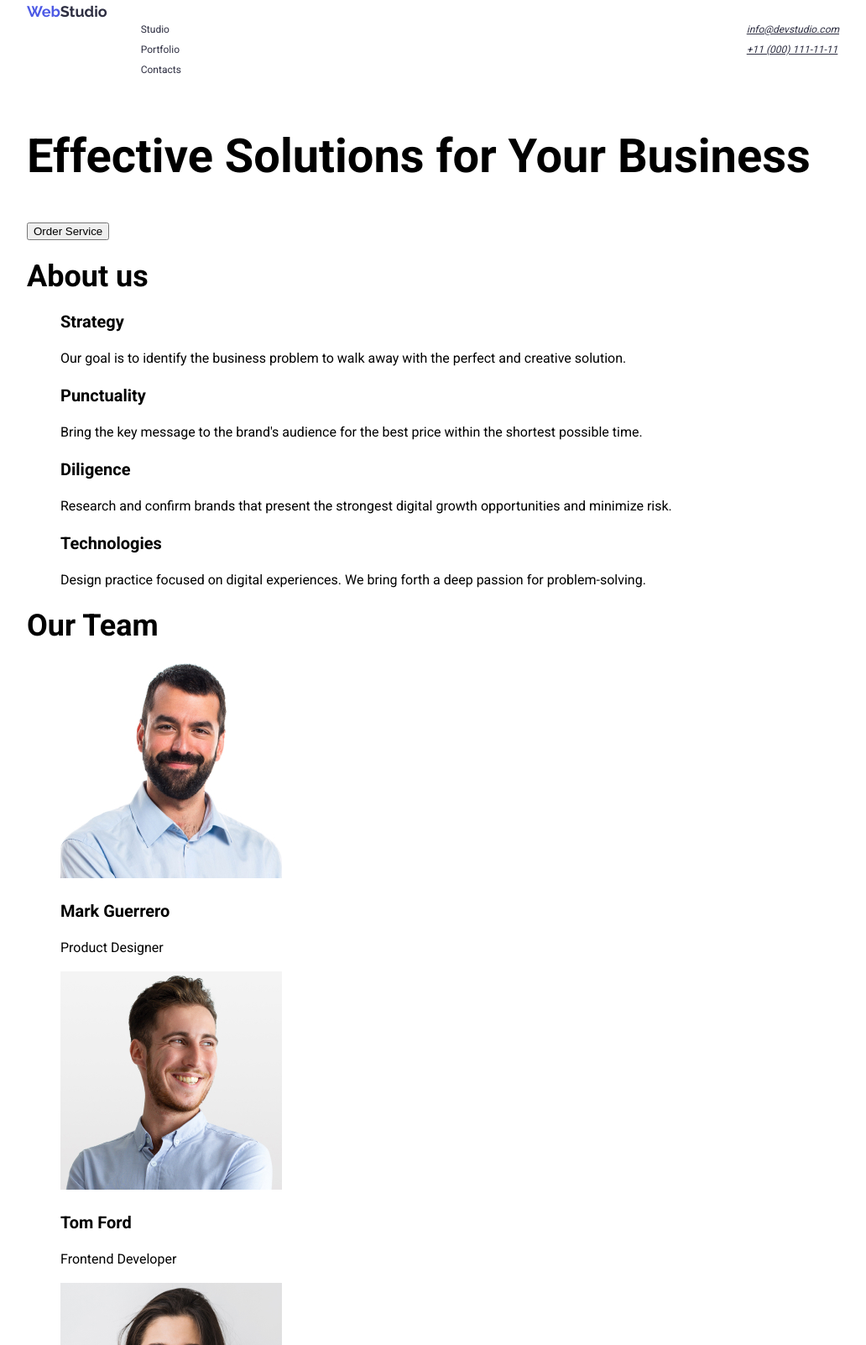
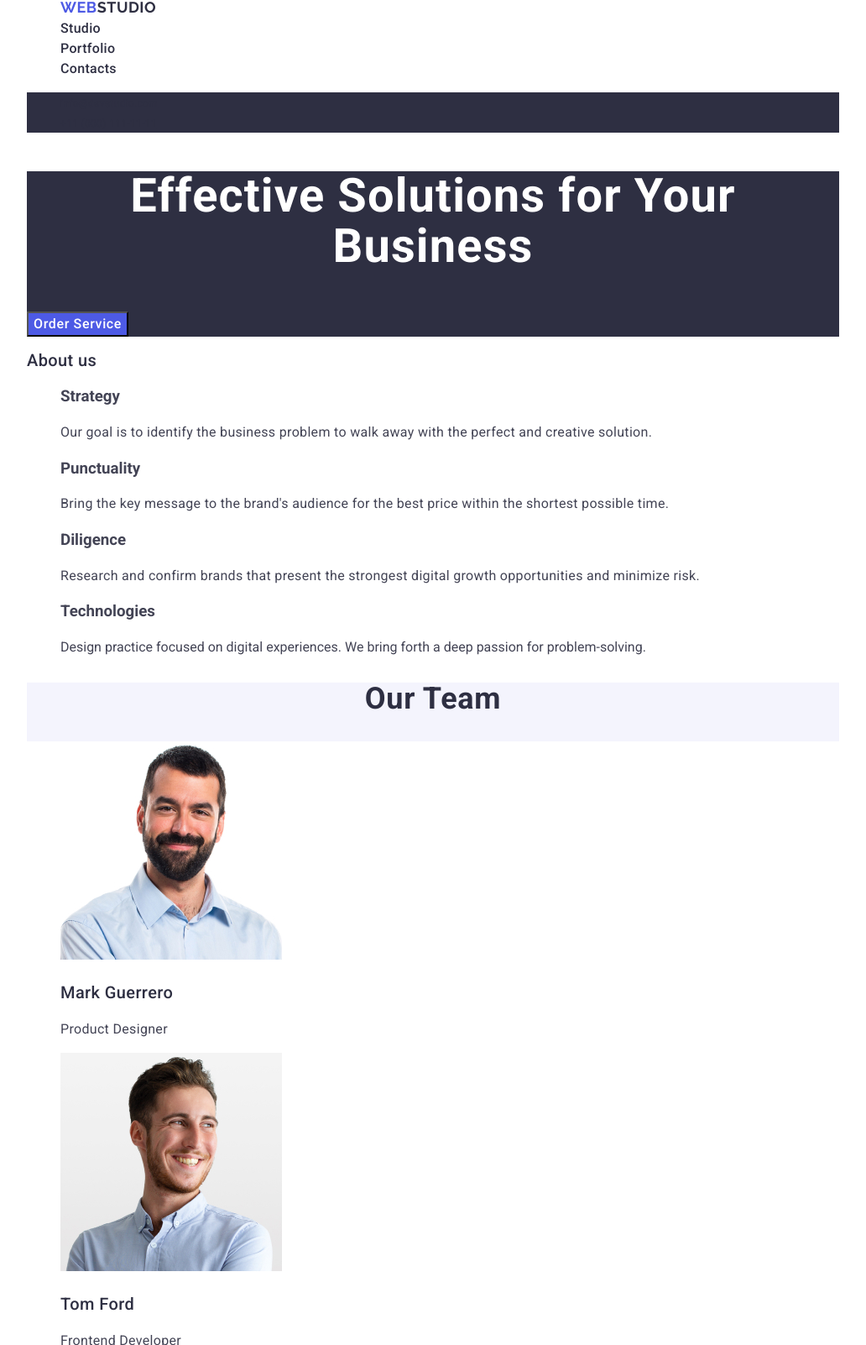
Before and after one commit to 777Pavel777/goit-markup-hw-02, a plain HTML site: page index.html in a window 1280 px wide. Shown: the part 18-1620 px from the top of the page at 84% size, without its empty margins (124-1156 px from the left). Drawn offline with Linux system fonts and the light colour scheme.

Commit message:
edits for html+css file

```diff
--- a/css/styles.css
+++ b/css/styles.css
@@ -1,37 +1,13 @@
 body {
   margin: 0 156px;
-  font-family: 'Roboto', 'Open Sans', sans-serif;
+  font-family: 'Roboto', sans-serif;
   font-weight: Regular;
   font-size: 16px;
   line-height: 24px;
-  letter-spacing: 2%;
-}
+  letter-spacing: 1.5;
 
-header {
-    display: flex;
-    justify-content: space-between;
-    margin-top: 24px;
-
-}
-nav {
-    display: flex;
-    justify-content: space-between;
-}
-
-h1 {
-  font-weight: 'Bold';
-  font-size: 56px;
-  line-height: 60px;
-}
-
-h2 {
-  font-weight: 'Bold';
-  font-size: 36px;
-}
-
-h3 {
-  font-weight: 'Medium';
-  font-size: 20px;
+  color: #434455;
+  background-color: #ffffff;
 }
 
 a {
@@ -42,35 +18,175 @@ a {
   text-decoration: underline;
   color: #2e2f42;
 }
+
 ul {
   list-style-type: none;
 }
+
+.contacts {
+  font-style: normal;
+}
+
+/* HEADER */
 
 .logo {
   font-family: 'Raleway', sans-serif;
   font-weight: bold;
   font-size: 18px;
   text-decoration: none;
-}
-
-.logo-web {
+  line-height: 1.17;
+  letter-spacing: 0.03em;
+  text-transform: uppercase;
   color: #4d5ae5;
 }
 
-.menu-nav .nav-link {
-    font-weight: medium;
+.logo-studio {
+  color: #2e2f42;
+}
+
+ul .nav-link {
+  font-weight: 500;
+  font-size: 16px;
+  line-height: 1.5;
+  letter-spacing: 0.02em;
   color: #2e2f42;
   text-decoration: none;
-
-    transition: 0.5s ;
 }
 
-.menu-nav .nav-link:hover,
-.menu-nav .nav-link:focus {
-    color: #404BBF;
-    text-decoration: underline 2px #404BBF;
+ul .nav-link:hover,
+ul .nav-link:focus {
+  color: #404bbf;
+  text-decoration: underline 2px #404bbf;
+}
+
+.contacts {
+  font-size: 16px;
+  line-height: 1.5;
+  letter-spacing: 0.02em;
+  color: #434455;
+}
+
+.contacts:hover,
+.contacts:focus {
+  color: #404bbf;
+}
+
+/* BUTTON*/
+
+.title {
+  background-color: #2e2f42;
+}
+
+.title-text {
+  font-size: 56px;
+  line-height: 1.07;
+  text-align: center;
+  letter-spacing: 0.02em;
+  color: #ffffff;
+
 }
 
 .title-btn {
+  font-family: 'Roboto', sans-serif;
+  background-color: #4d5ae5;
+  font-weight: 500;
+  font-size: 16px;
+  line-height: 1.5;
+  letter-spacing: 0.04em;
+  color: #ffffff;
   cursor: pointer;
 }
+
+.title-btn:hover,
+.title-btn:focus {
+    color: #404BBF;
+}
+
+/* SECTOIN_1 */
+
+.about-title {
+    font-weight: 500;
+    font-size: 20px;
+    line-height: 1.2;
+    letter-spacing: 0.02em;
+    color: #2e2f42;
+}
+
+.about-text {
+    font-size: 16px;
+    line-height: 1.5;
+    letter-spacing: 0.02em;
+    color: #434455;
+}
+
+/* SECTOIN_2 */
+
+ .team {
+    background-color: #F4F4FD;
+ }
+
+ .team-title {
+    font-size: 36px;
+    line-height: 1.11;
+    text-align: center;
+    letter-spacing: 0.02em;
+    text-transform: capitalize;
+    color: #2e2f42;
+ }
+
+ .team-card {
+    background-color: #FFFFFF;
+ }
+
+ .team-card-name {
+    font-weight: 500;
+    font-size: 20px;
+    line-height: 1.2;
+    letter-spacing: 0.02em;
+    color: #2e2f42;
+ }
+
+ .team-card-subtitle {
+    font-size: 16px;
+    line-height: 1.5;
+    letter-spacing: 0.02em;
+    color: #434455;
+ }
+
+ /* SECTOIN_3 */
+
+ .portfolio-title {
+    font-size: 36px;
+    line-height: 1.11;
+    text-align: center;
+    letter-spacing: 0.02em;
+    text-transform: capitalize;
+    color: #2e2f42;
+ }
+
+ .portfolio-name {
+    font-weight: 500;
+    font-size: 20px;
+    line-height: 1.2;
+    letter-spacing: 0.02em;
+    color: #2e2f42;
+ }
+
+ .portfolio-text {
+    font-size: 16px;
+    line-height: 1.5;
+    letter-spacing: 0.02em;
+    color: #434455;
+ }
+
+ /* FOOTER */
+
+ .contacts {
+    background-color: #2e2f42;
+ }
+
+ .contacts-text {
+    line-height: 1.5;
+    letter-spacing: 0.02em;
+    color: #F4F4FD;
+ }
--- a/index.html
+++ b/index.html
@@ -15,10 +15,10 @@
   <body>
     <header>
       <nav class="menu-nav">
-        <a class="logo" href="./index.html">
-          <span class="logo-web">Web</span>Studio</a
-        >
         <ul>
+          <a class="logo" href="./index.html">
+            Web<span class="logo-studio">Studio</span></a
+          >
           <li>
             <a class="nav-link" href="#Studio">Studio</a>
           </li>
@@ -31,29 +31,29 @@
         </ul>
       </nav>
 
-      <address>
+      <address class="contacts">
         <ul>
           <li>
-            <a href="mailto:info@devstudio.com">info@devstudio.com</a>
+            <a class="contacts-mail" href="mailto:info@devstudio.com">info@devstudio.com</a>
           </li>
           <li>
-            <a href="tel:+110001111111">+11 (000) 111-11-11</a>
+            <a  class="contacts-tel" href="tel:+110001111111">+11 (000) 111-11-11</a>
           </li>
         </ul>
       </address>
     </header>
     <main>
       <section class="title">
-        <h1>Effective Solutions for Your Business</h1>
+        <h1 class="title-text">Effective Solutions for Your Business</h1>
         <button type="button" class="title-btn">Order Service</button>
       </section>
 
-      <section class="About">
-        <h2>About us</h2>
+      <section class="about">
+        <h2 class="about-title">About us</h2>
         <ul>
           <li>
             <h3>Strategy</h3>
-            <p>
+            <p class="about-text">
               Our goal is to identify the business problem to walk away with the
               perfect and creative solution.
             </p>
@@ -61,7 +61,7 @@
 
           <li>
             <h3>Punctuality</h3>
-            <p>
+            <p class="about-text">
               Bring the key message to the brand's audience for the best price
               within the shortest possible time.
             </p>
@@ -69,7 +69,7 @@
 
           <li>
             <h3>Diligence</h3>
-            <p>
+            <p class="about-text">
               Research and confirm brands that present the strongest digital
               growth opportunities and minimize risk.
             </p>
@@ -85,17 +85,17 @@
         </ul>
       </section>
 
-      <section class="Team">
-        <h2>Our Team</h2>
-        <ul>
+      <section class="team">
+        <h2 class="team-title">Our Team</h2>
+        <ul class="team-card">
           <li>
             <img
               src="./images/mark_guerrero.jpg"
               alt="Product Designer"
               width="264"
             />
-            <h3>Mark Guerrero</h3>
-            <p>Product Designer</p>
+            <h3 class="team-card-name">Mark Guerrero</h3>
+            <p class="team-card-subtitle">Product Designer</p>
           </li>
 
           <li>
@@ -104,14 +104,14 @@
               alt="Frontend Developer"
               width="264"
             />
-            <h3>Tom Ford</h3>
-            <p>Frontend Developer</p>
+            <h3 class="team-card-name">Tom Ford</h3>
+            <p class="team-card-subtitle">Frontend Developer</p>
           </li>
 
           <li>
             <img src="./images/camila_garcia.jpg" alt="Marketing" width="264" />
-            <h3>Camila Garcia</h3>
-            <p>Marketing</p>
+            <h3 class="team-card-name">Camila Garcia</h3>
+            <p class="team-card-subtitle">Marketing</p>
           </li>
           <li>
             <img
@@ -119,75 +119,75 @@
               alt="UI Designer"
               width="264"
             />
-            <h3>Daniel Wilson</h3>
-            <p>UI Designer</p>
+            <h3 class="team-card-name">Daniel Wilson</h3>
+            <p class="team-card-subtitle">UI Designer</p>
           </li>
         </ul>
       </section>
 
-      <section class="Portfolio">
-        <h2>Our Portfolio</h2>
+      <section class="portfolio" id="portfolio">
+        <h2 class="portfolio-title">Our Portfolio</h2>
         <ul>
           <li>
-            <img src="./images/banking_app.jpg" alt="Banking App" width="264" />
-            <h3>Banking App</h3>
-            <p>App</p>
+            <img src="./images/banking_app.jpg" alt="Banking App" width="360" />
+            <h3 class="portfolio-name">Banking App</h3>
+            <p class="portfolio-text">App</p>
           </li>
 
           <li>
             <img
               src="./images/cashless_ayment.jpg"
               alt="Cashless Payment"
-              width="264"
+              width="360"
             />
-            <h3>Cashless Payment</h3>
-            <p>Marketing</p>
+            <h3 class="portfolio-name">Cashless Payment</h3>
+            <p class="portfolio-text">Marketing</p>
           </li>
 
           <li>
             <img
               src="./images/meditation_app.jpg"
               alt="Meditation App"
-              width="264"
+              width="360"
             />
-            <h3>Meditation App</h3>
-            <p>App</p>
+            <h3 class="portfolio-name">Meditation App</h3>
+            <p class="portfolio-text">App</p>
           </li>
 
           <li>
-            <img src="./images/taxi.jpg" alt="Taxi Service" width="264" />
+            <img src="./images/taxi.jpg" alt="Taxi Service" width="360" />
             <h3>Taxi Service</h3>
-            <p>Marketing</p>
+            <p class="portfolio-text">Marketing</p>
           </li>
 
           <li>
             <img
               src="./images/screen_illustrations.jpg"
               alt="Screen Illustrations"
-              width="264"
+              width="360"
             />
-            <h3>Screen Illustrations</h3>
-            <p>Design</p>
+            <h3 class="portfolio-name">Screen Illustrations</h3>
+            <p class="portfolio-text">Design</p>
           </li>
 
           <li>
             <img
               src="./images/online_courses.jpg"
               alt="Online Courses"
-              width="264"
+              width="360"
             />
-            <h3>Online Courses</h3>
-            <p>Marketing</p>
+            <h3 class="portfolio-name">Online Courses</h3>
+            <p class="portfolio-text">Marketing</p>
           </li>
         </ul>
       </section>
     </main>
 
-    <footer>
-      <a class="logo" href="./index.html"
-        ><span class="logo-web">Web</span>Studio</a
+    <footer class="contacts" id="contacts">
+      <a class="logo" href="./index.html">
+        Web<span class="logo-studio">Studio</span></a
       >
-      <p>
+      <p class="contacts-text">
         Increase the flow of customers and sales for your business with digital
         marketing & growth solutions.
       </p>
```
Lines whose indentation alone changed are shown as unchanged.
